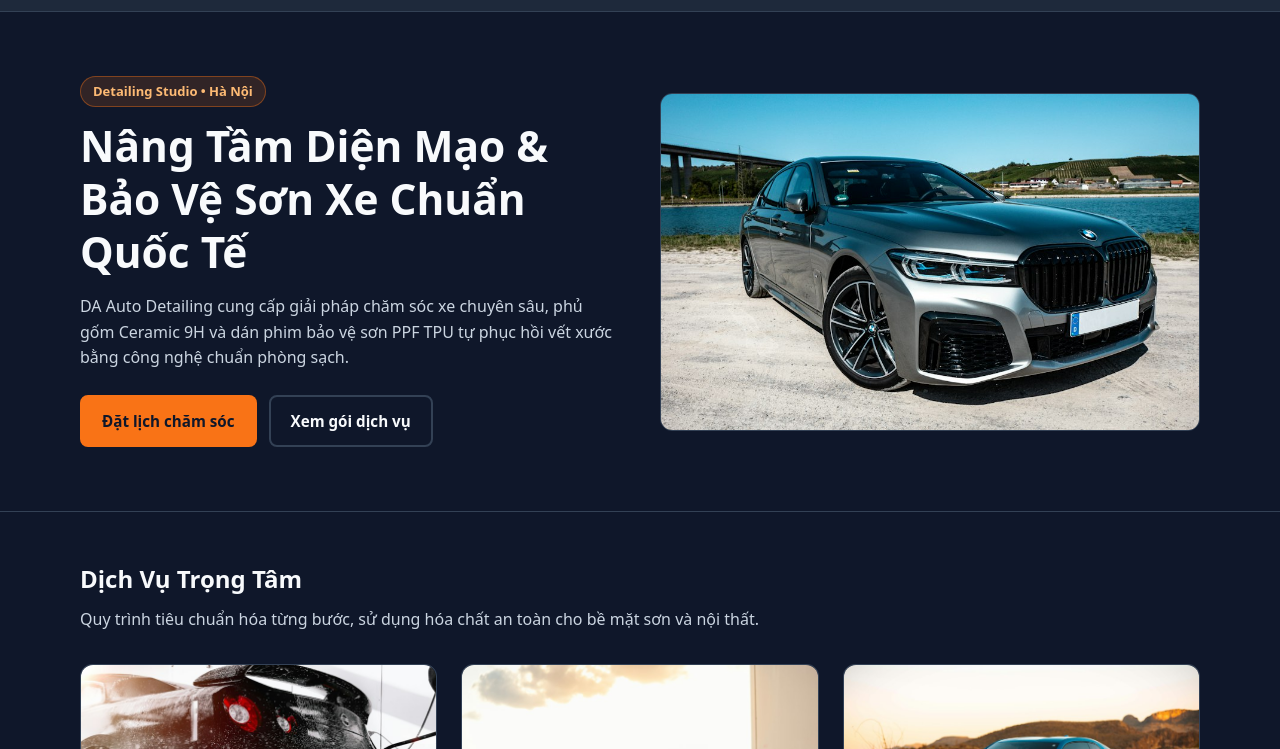
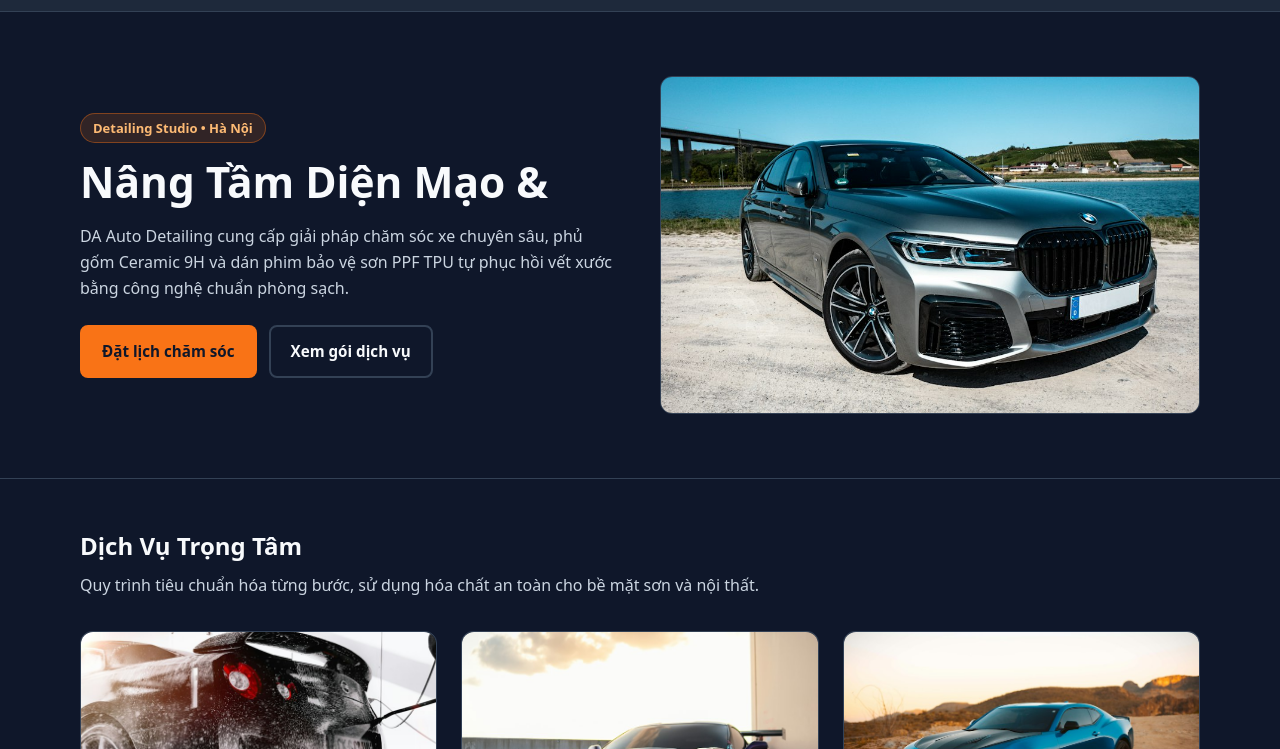
Before and after one commit to ducanhdzct/da-auto-detailing, a plain HTML site: page index.html in a window 1280 px wide. Shown: the part 51-800 px from the top of the page. Drawn offline with Linux system fonts and the light colour scheme.

Commit message:
Refactor index.html structure and content

```diff
--- a/index.html
+++ b/index.html
@@ -28,7 +28,7 @@
             <div class="container hero-inner">
                 <div class="hero-text">
                     <span class="hero-badge">Detailing Studio • Hà Nội</span>
-                    <h1>Nâng Tầm Diện Mạo &amp; Bảo Vệ Sơn Xe Chuẩn Quốc Tế</h1>
+                    <h1>Nâng Tầm Diện Mạo &amp; </h1>
                     <p>
                         DA Auto Detailing cung cấp giải pháp chăm sóc xe chuyên sâu, phủ gốm Ceramic 9H và dán phim bảo
                         vệ sơn PPF TPU tự phục hồi vết xước bằng công nghệ chuẩn phòng sạch.
```
